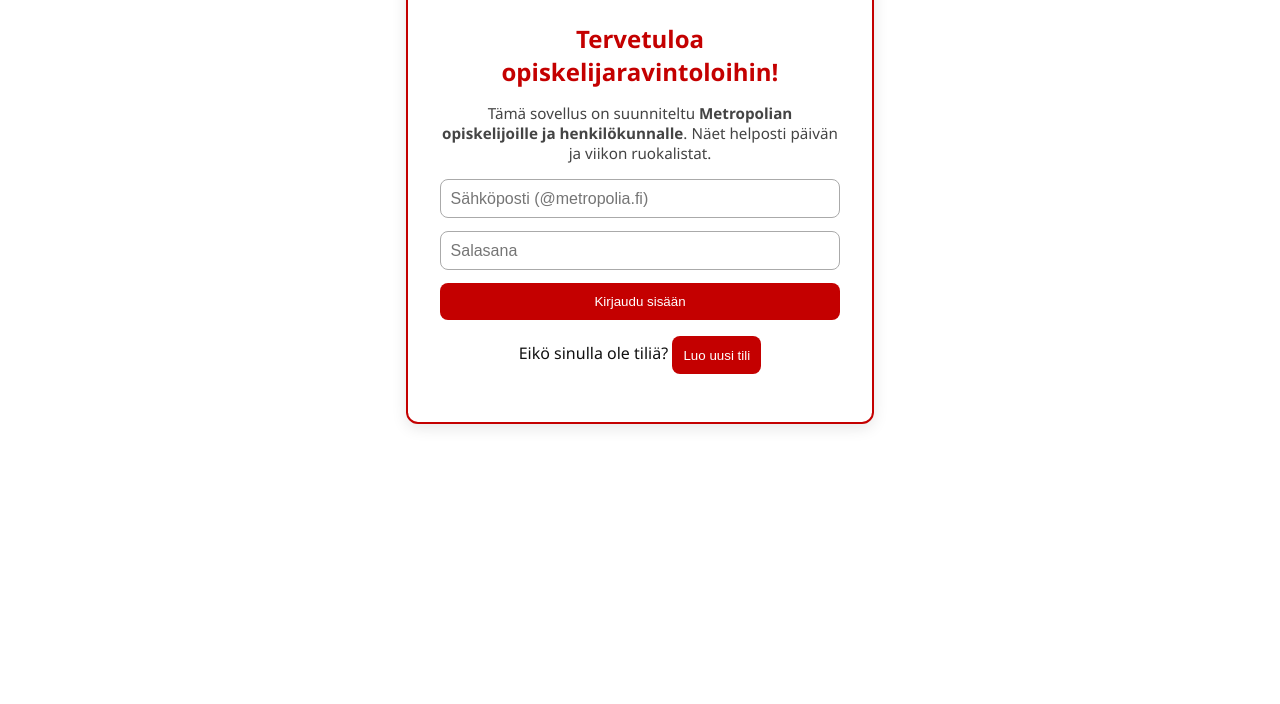
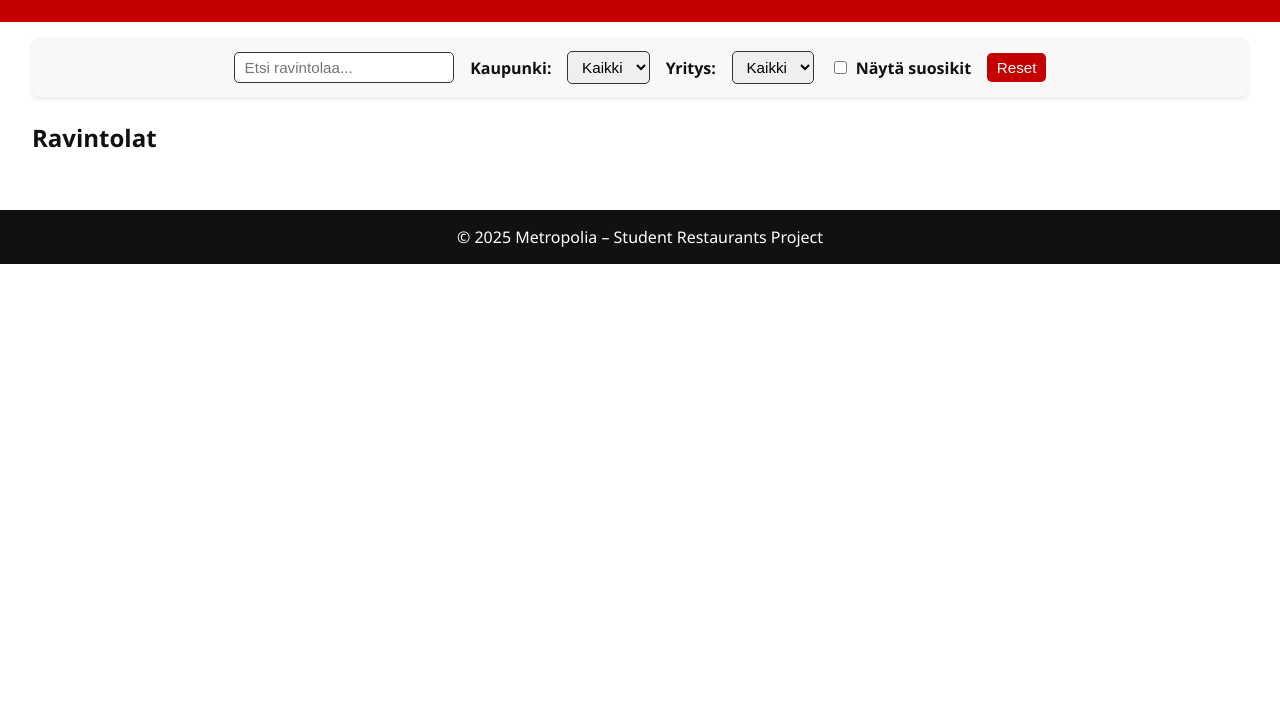
Before and after one commit to zainaalq/yksil-teht-v-, a website built with Vite: page student-restaurants/index.html in a window 1280 px wide. Shown: the part 96-800 px from the top of the page. Built offline with nearby package versions, Linux system fonts and the light colour scheme.

Commit message:
Initial commit

```diff
--- a/student-restaurants/index.html
+++ b/student-restaurants/index.html
@@ -7,7 +7,10 @@
     <link rel="stylesheet" href="./src/style.css" />
   </head>
   <body>
-    <!-- LOGIN-OSUUS -->
+
+    <!--
+    LOGIN-OSUUS POISTETTU KÄYTÖSTÄ
+
     <section id="authSection" class="login-container" style="display:block;">
       <h2>Tervetuloa opiskelijaravintoloihin!</h2>
       <p class="welcome-text">
@@ -27,8 +30,11 @@
         <button type="button" id="switchToSignUp">Luo uusi tili</button>
       </p>
     </section>
+    -->
 
-    <!--  SIGN UP -->
+    <!--
+    SIGN UP -OSUUS POISTETTU KÄYTÖSTÄ
+
     <section id="signUpSection" class="login-container" style="display:none;">
       <h2>Luo uusi tili</h2>
       <p class="welcome-text">Rekisteröidy Metropolian sähköpostilla.</p>
@@ -42,9 +48,10 @@
       <p id="signUpError" class="error-msg"></p>
       <button id="switchToLogin" style="margin-top:1rem;">Palaa kirjautumiseen</button>
     </section>
+    -->
 
-    <!--  APPI -->
-    <div id="app" style="display:none;">
+    <!-- APPI -->
+    <div id="app" style="display:block;">
       <header class="header">
         <h1>🎓 Opiskelijaravintolat</h1>
 
@@ -62,7 +69,7 @@
       </header>
 
       <main class="container">
-        <!-- Filteit -->
+        <!-- Filterit -->
         <section class="filters">
           <input type="text" id="searchInput" placeholder="Etsi ravintolaa..." />
 
```
